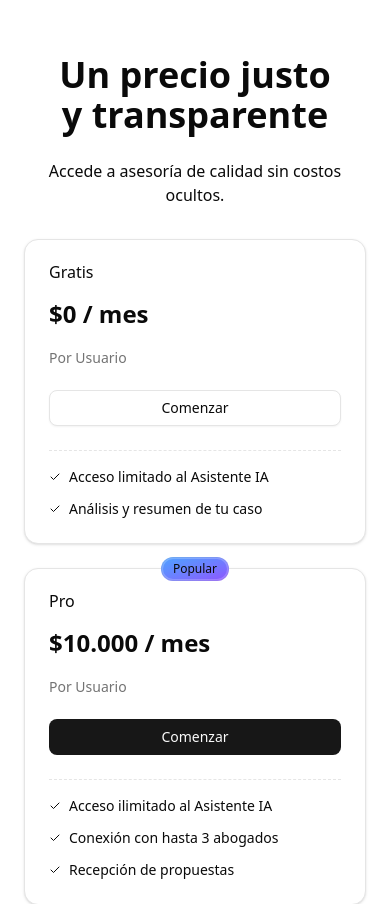
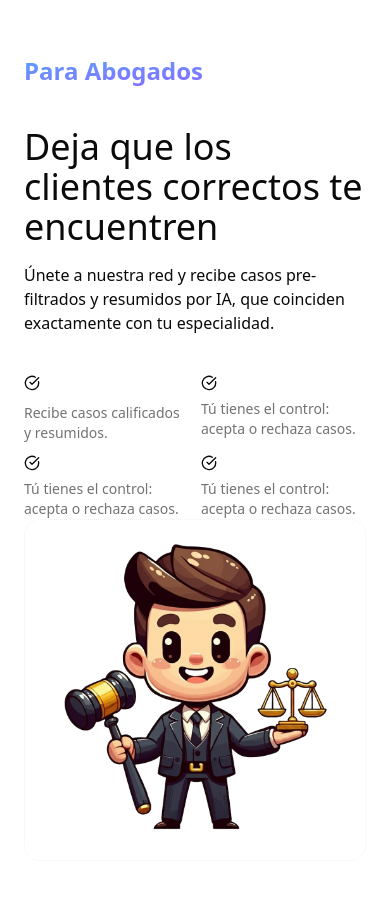
Before and after one commit to hermani456/better-auth, a Next.js app: page / in a window 390 px wide. Shown: the part 2960-3864 px from the top of the page. Built offline with nearby package versions, Linux system fonts and the light colour scheme.

Commit message:
feat: add ContentSection component and update navigation links for improved user flow

```diff
--- a/src/app/page.tsx
+++ b/src/app/page.tsx
@@ -1,3 +1,4 @@
+import ContentSection from "@/components/content-2";
 import Features from "@/components/features-2";
 import FooterSection from "@/components/footer";
 import HeroSection from "@/components/hero-section";
@@ -12,6 +13,7 @@ export default function Home() {
       <div className="bg-secondary">
         <StatsSection />
       </div>
+      <ContentSection />
       <Pricing />
       <FooterSection />
     </>
--- /dev/null
+++ b/src/components/content-2.tsx
@@ -0,0 +1,77 @@
+import { CircleCheckBig, Cpu, Zap } from "lucide-react";
+import Image from "next/image";
+
+export default function ContentSection() {
+  return (
+    <section className="pt-16 md:pt-32" id="lawyers">
+      <div className="mx-auto max-w-5xl space-y-8 px-6 md:space-y-16">
+        <div className="relative flex flex-col lg:flex-row justify-between items-center">
+          <div className="relative z-10 space-y-4 md:w-1/2">
+            <div>
+              <h2 className="text-2xl font-semibold bg-gradient-to-br from-blue-400 to-violet-500 bg-clip-text text-transparent mb-10">
+                Para Abogados
+              </h2>
+              <h2 className="relative z-10 lg:w-[600px] text-4xl font-medium lg:text-5xl">
+                Deja que los clientes correctos te encuentren
+              </h2>
+            </div>
+            <p>
+              Únete a nuestra red y recibe casos pre-filtrados y resumidos por
+              IA, que coinciden exactamente con tu especialidad.
+            </p>
+
+            <div className="grid grid-cols-2 gap-3 pt-6 sm:gap-4">
+              <div className="space-y-3">
+                <div className="flex items-center gap-2">
+                  <CircleCheckBig className="size-4" />
+                  {/* <h3 className="text-sm font-medium">Faaast</h3> */}
+                </div>
+                <p className="text-muted-foreground text-sm">
+                  Recibe casos calificados y resumidos.
+                </p>
+              </div>
+              <div className="space-y-2">
+                <div className="flex items-center gap-2">
+                  <CircleCheckBig className="size-4" />
+                  {/* <h3 className="text-sm font-medium">Powerful</h3> */}
+                </div>
+                <p className="text-muted-foreground text-sm">
+                  Tú tienes el control: acepta o rechaza casos.
+                </p>
+              </div>
+              <div className="space-y-2">
+                <div className="flex items-center gap-2">
+                  <CircleCheckBig className="size-4" />
+                  {/* <h3 className="text-sm font-medium">Powerful</h3> */}
+                </div>
+                <p className="text-muted-foreground text-sm">
+                  Tú tienes el control: acepta o rechaza casos.
+                </p>
+              </div>
+              <div className="space-y-2">
+                <div className="flex items-center gap-2">
+                  <CircleCheckBig className="size-4" />
+                  {/* <h3 className="text-sm font-medium">Powerful</h3> */}
+                </div>
+                <p className="text-muted-foreground text-sm">
+                  Tú tienes el control: acepta o rechaza casos.
+                </p>
+              </div>
+            </div>
+          </div>
+          <div className="">
+            <div className="border-border/50 relative rounded-2xl border border-dotted p-2">
+              <Image
+                src="/catolino.png"
+                className="rounded-[12px] dark:block"
+                alt="cute lawyer"
+                width={480}
+                height={560}
+              />
+            </div>
+          </div>
+        </div>
+      </div>
+    </section>
+  );
+}
--- a/src/components/hero-section.tsx
+++ b/src/components/hero-section.tsx
@@ -129,7 +129,7 @@ export default function HeroSection() {
                     variant="ghost"
                     className="h-10.5 rounded-xl px-5"
                   >
-                    <Link href="#link">
+                    <Link href="#lawyers">
                       <span className="text-nowrap">Soy Abogado</span>
                     </Link>
                   </Button>
--- a/src/utils/index.ts
+++ b/src/utils/index.ts
@@ -1,6 +1,7 @@
 export const menuItems = [
-    { name: "Home", href: "#hero" },
+    { name: "Inicio", href: "#hero" },
     { name: "Características", href: "#features" },
     { name: "Estadisticas", href: "#stats" },
+    { name: "Abogados", href: "#lawyers" },
     { name: "Planes", href: "#pricing" },
 ];
```
Also changed, not shown: public/catolino.png (added).
